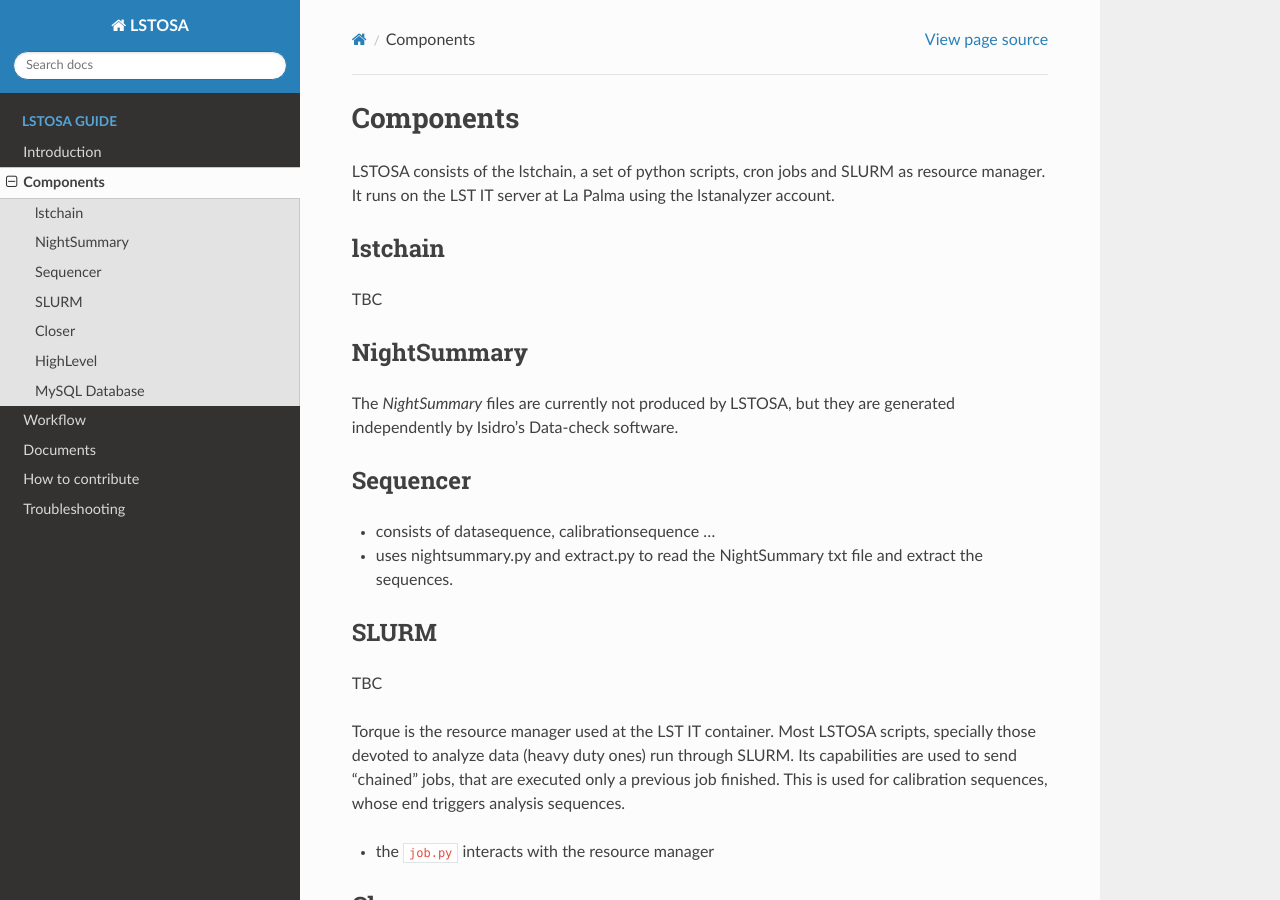
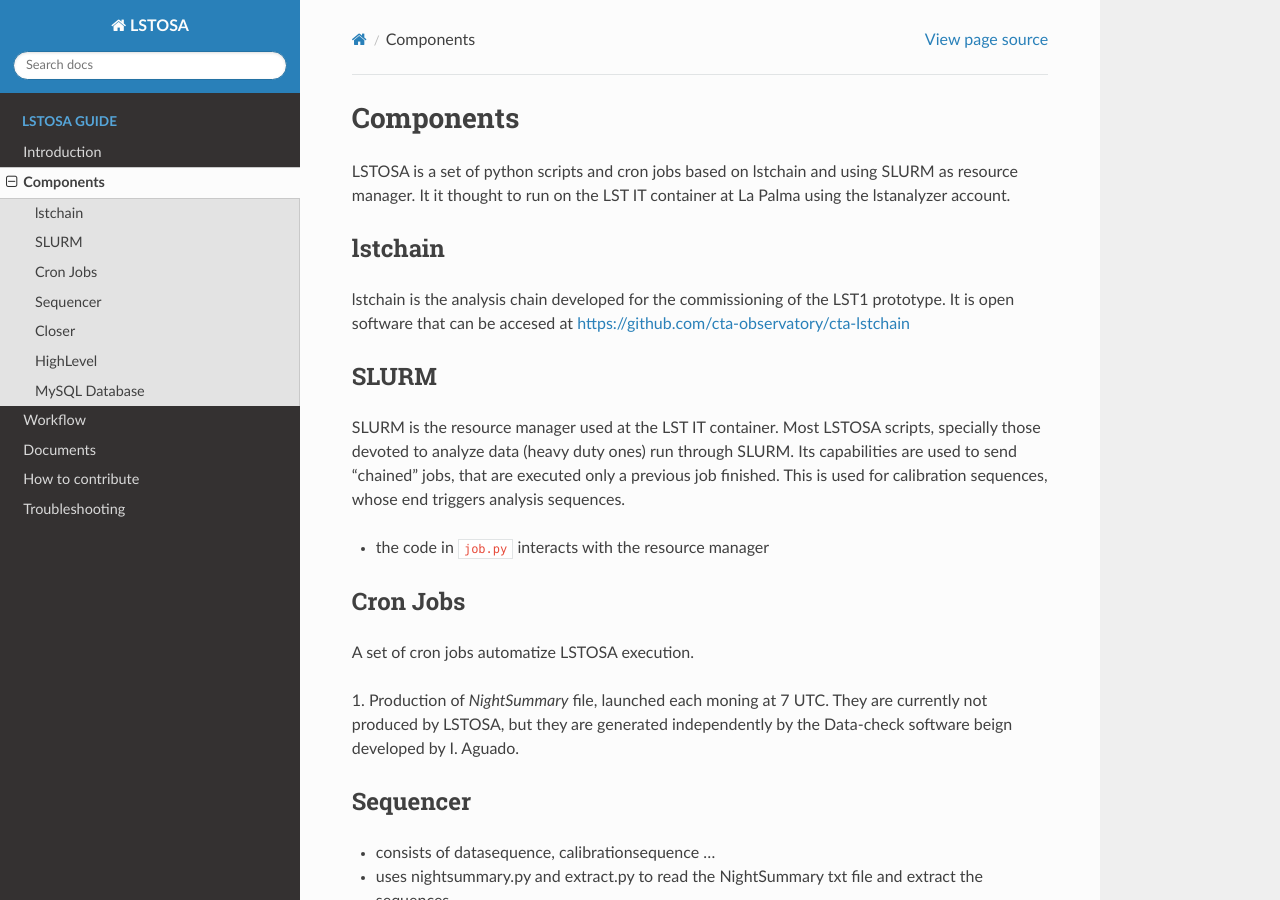
Before and after one commit to cta-observatory/lstosa, a Sphinx documentation site: the page built from docs/components/index.rst, in a window 1280 px wide and 900 px high. Built offline with Sphinx 7.4.7 and the Read the Docs theme 2.0.0, drawn with Linux system fonts in a browser that asks for light colours; pages that are not in the unit, such as notebooks, are missing from menus.

Commit message:
More changes to documentation

```diff
--- a/docs/components/index.rst
+++ b/docs/components/index.rst
@@ -1,8 +1,10 @@
+.. _components:
+
 Components
 **********
 
-LSTOSA consists of the lstchain, a set of python scripts, cron jobs and SLURM as
-resource manager. It runs on the LST IT server at La Palma
+LSTOSA is a set of python scripts and cron jobs based on lstchain and using SLURM as
+resource manager. It it thought to run on the LST IT container at La Palma
 using the lstanalyzer account.
 
 .. _lstchain:
@@ -10,15 +12,31 @@ using the lstanalyzer account.
 lstchain
 ====
 
-TBC
+lstchain is the analysis chain developed for the commissioning of the LST1 prototype.
+It is open software that can be accesed at https://github.com/cta-observatory/cta-lstchain
 
-.. _nightsummary:
+.. _slurm:
 
-NightSummary
-============
+SLURM
+==========
 
-The *NightSummary* files are currently not produced by LSTOSA, but they are
-generated independently by Isidro's Data-check software.
+SLURM is the resource manager used at the LST IT container. Most LSTOSA scripts, specially those devoted to
+analyze data (heavy duty ones) run through SLURM. Its capabilities are used to send "chained"
+jobs, that are executed only a previous job finished. This is used for calibration sequences, whose
+end triggers analysis sequences.
+
+* the code in  ``job.py`` interacts with the resource manager
+
+
+.. _Cron Jobs:
+
+Cron Jobs
+=========
+
+A set of cron jobs automatize LSTOSA execution.
+
+1. Production of  *NightSummary* file, launched each moning at 7 UTC. They are currently not produced by LSTOSA, but they are
+generated independently by the Data-check software beign developed by I. Aguado.
 
 .. _sequencer:
 
@@ -29,23 +47,9 @@ Sequencer
 * uses :ref:`nightsummary.py` and :ref:`extract.py` to read the NightSummary
   txt file and extract the sequences.
 
-.. _slurm:
-
-SLURM
-==========
-
-TBC
-
-Torque is the resource manager used at the LST IT container. Most LSTOSA scripts, specially those devoted to
-analyze data (heavy duty ones) run through SLURM. Its capabilities are used to send "chained"
-jobs, that are executed only a previous job finished. This is used for calibration sequences, whose
-end triggers analysis sequences.
-
-* the ``job.py`` interacts with the resource manager
-
 
 Closer
-==========
+======
 
 TBC
 
--- a/docs/documents/index.rst
+++ b/docs/documents/index.rst
@@ -1,2 +1,4 @@
+.. _documents:
+
 Documents
 *********
--- a/docs/index.rst
+++ b/docs/index.rst
@@ -13,7 +13,7 @@ These docs try to create and organize the missing documentation for LSTOSA.
 
 It also introduces a documentation of the API.
 For the python part of LSTOSA, we use the `autodoc` extension of Sphinx, which
-pulls in the doumentation from the docstrings.
+pulls in the documentation from the docstrings.
 
 
 Contents:
@@ -21,7 +21,7 @@ Contents:
 .. _lstosa_guide:
 .. toctree::
     :caption: LSTOSA Guide
-    :maxdepth: 1
+    :maxdepth: 3
 
     introduction/index
     components/index
--- a/docs/troubleshooting/index.rst
+++ b/docs/troubleshooting/index.rst
@@ -1,2 +1,4 @@
+.. _troubleshooting:
+
 Troubleshooting
 ***************
--- a/docs/workflow/index.rst
+++ b/docs/workflow/index.rst
@@ -1,2 +1,4 @@
+.. _workflow:
+
 Workflow
 ********
```
Also changed, not shown: docs/introduction/index.rst (+22 -0 lines).
